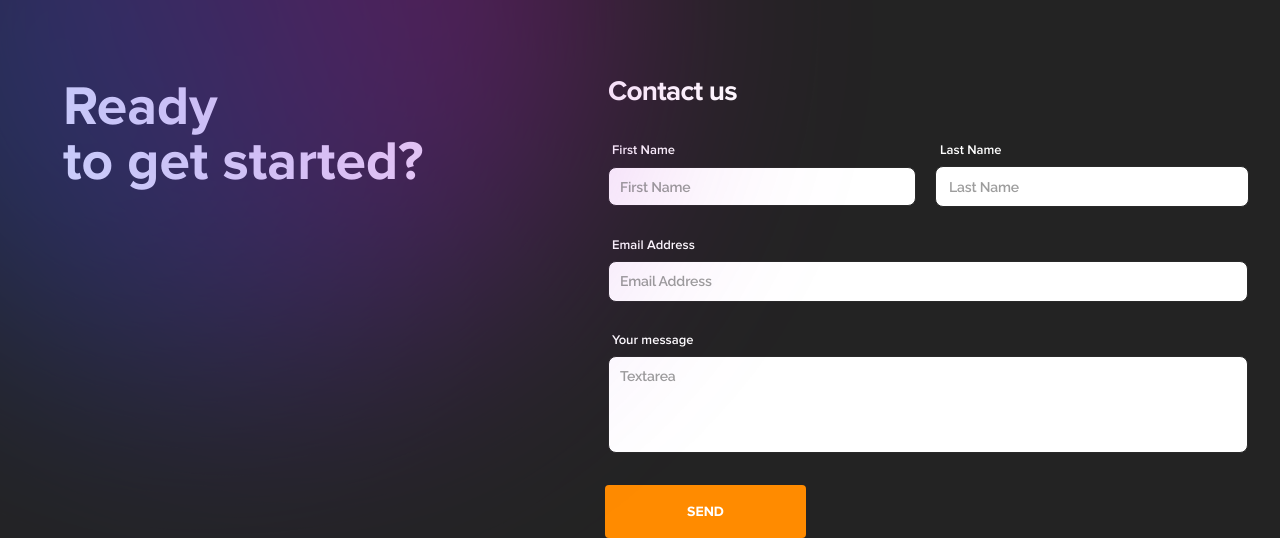
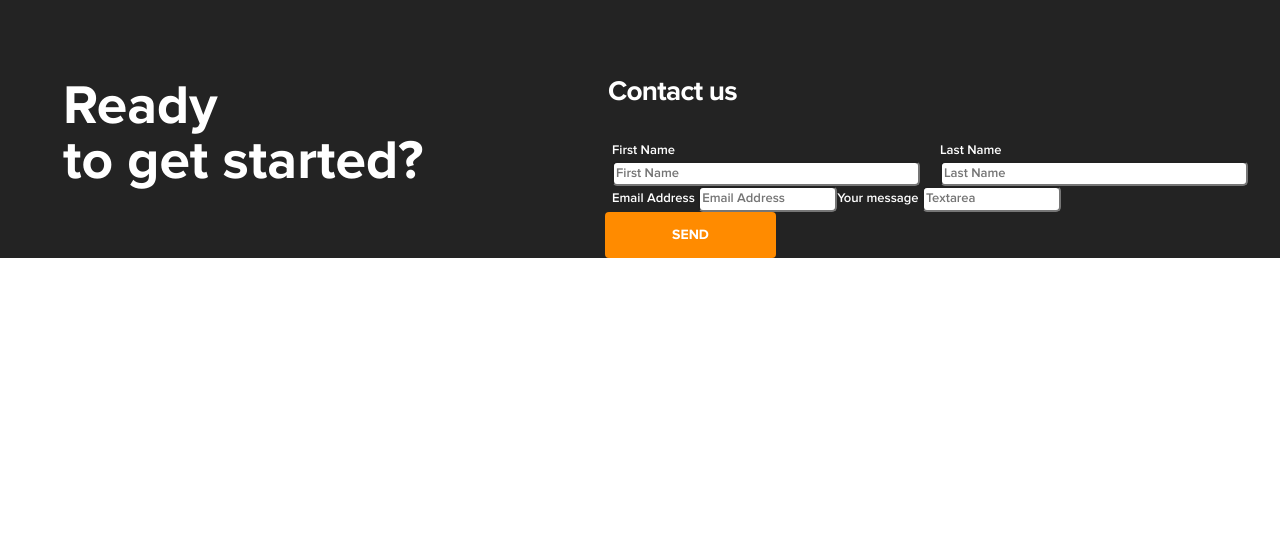
Before and after one commit to 9Hynore/test-workq, a plain HTML site: page index.html in a window 1280 px wide. Shown: the part 2926-3464 px from the top of the page. After the commit the page ends 3184 px from the top, so only its background shows below. Drawn offline with Linux system fonts and the light colour scheme; files whose address does not match are found by name.

Commit message:
Revert "new"
This reverts commit 0e9a8a2ff2fddcc71a5e6a90d52abc90a2ffb591.

```diff
--- a/index.html
+++ b/index.html
@@ -141,7 +141,6 @@
                     </div>
                 </div>
                 <div class="main_inputForm">
-                    <div class="input_decotation"></div>
                     <div class="input__conteiner">
                         <div class="inputDiscription">
                             <h2>Ready<br>
@@ -151,20 +150,20 @@
                                 <h3>Contact us</h3>
                                 <form action="URL">
                                     <div class="input_firstName">
-                                        <p>First Name</p>
-                                        <input type="text" placeholder="First Name" class="input1">
+                                        <span>First Name</span>
+                                        <input type="text" placeholder="First Name">
                                     </div>
                                     <div class="input_lastName">
-                                        <p>Last Name</p>
-                                        <input type="text" placeholder="Last Name" class="input2">
+                                    <span>Last Name</span>
+                                    <input type="text" placeholder="Last Name">
                                     </div>
                                     <div class="input_email">
-                                        <p>Email Address</p>
-                                        <input type="email" placeholder="Email Address" class="input3">
+                                    <span>Email Address</span>
+                                    <input type="email" placeholder="Email Address">
                                     </div>
                                     <div class="input_textarea">
-                                        <p>Your message</p>
-                                        <input type="text" placeholder="Textarea" class="input4">
+                                    <span>Your message</span>
+                                    <input type="text" placeholder="Textarea">
                                     </div>
                                 </form>
                                 <button class="button_inputForm">SEND</button>
--- a/style.css
+++ b/style.css
@@ -460,6 +460,8 @@ max-width: 1006px;
 margin: 0 auto;
 }
 
+.item__main {
+}
 .description__top_block{
   display: flex;
   padding-top: 118px;
@@ -656,24 +658,6 @@ margin-bottom: 29px;
   background: #232323;
   color: #fff;
 }
-.input_decotation{
-  overflow: hidden;
-}
-.input_decotation::after{
-content: "";
-position: absolute;
-width: 747px;
-height: 757px;
-background: linear-gradient(12.08deg, #F101BF 2.82%, #0066FF 97.06%);
-opacity: 0.33;
-filter: blur(125px);
-border-radius: 373.431px;
-transform: rotate(-122.79deg) translate(339px,56px);
-}
-
-/* ::before{
-  content: "";
-} */
 
 .input__conteiner{
   max-width: 1326px;
@@ -683,14 +667,12 @@ transform: rotate(-122.79deg) translate(339px,56px);
   margin: 0 auto;
   padding-top: 119px;
 }
-.inputDiscription{
 
-}
 .inputDiscription h2{
   font-size: 55px;
   line-height: 55px;
   font-weight: 700;
-  padding-top: 9px;
+  padding-top: 8px;
   margin-left: 63px;
 }
 
@@ -707,59 +689,30 @@ width: 100%;
 }
 
 .input_firstName {
-  width: 307px;
+  width: 308px;
   margin-right: 20px;
 }
-
 .input_firstName input{
   width: 308px;
-  height: 39px;
 }
-
 .input_lastName{
-  width: 307px;
-
+  width: 308px;
 }
 .input_lastName input{
-   width: 314px;
-  height: 41px;
+   width: 308px;
 }
-.input_lastName p{
-  padding-bottom: 5px;
-  padding-left: 5px;
-}
-
-.input2::placeholder{
-  position: absolute;
-  left:13px;
-  top: 12px;
-}
-
 .input_email {
-  width: 640px;
-  padding-top: 29px;
-}
-.input_email input{
-width: 640px;
-height: 41px;
 }
 .input_textarea {
-  padding-top: 29px;
-  padding-bottom: 32px;
-}
-
-.input_textarea input{
-width: 640px;
-height: 97px;
 }
 
 .button_inputForm{
   outline: none;
   text-decoration: none;
   display: inline-block;
-  width: 201px;
+  width: 171px;
   text-align: center;
-  line-height: 51px;
+  line-height: 44px;
   color: #fff;
   background: #FF8B00;
   border-radius: 4px;
@@ -773,44 +726,10 @@ form{
   display: flex;
   flex-wrap: wrap;
   font-size: 13px;
-  margin-left: 3px;
+  margin-left: 7px;
   font-weight: 600;
 }
 
-form p{
-padding-bottom: 5.8px;
-padding-left: 4px;
+input{
+  border-radius: 5px;
 }
-
-input{
-  font-family: 'Raleway', sans-serif;
-  border: 1px solid #292929;
-  border-radius: 8px;
-  padding: 0 13px;
-}
-
-input::-webkit-input-placeholder{
-  opacity: 1;
-  transition: opacity 0.3s ease;
-}
-
-input:focus::-webkit-input-placeholder{
-  opacity: 0;
-  transition: opacity 0.3s ease;
-}
-
-input::placeholder{
-font-family: 'Raleway', sans-serif;
-position: absolute;
-font-style: normal;
-top: 11px;
-right: 11px;
-left: 11px;
-font-size: 14px;
-font-weight: 400;
-color: #3D3D3D;
-opacity: 0.5;
-line-height: 7px;
-align-items: center;
-letter-spacing: -0.01rem;
-}
```
